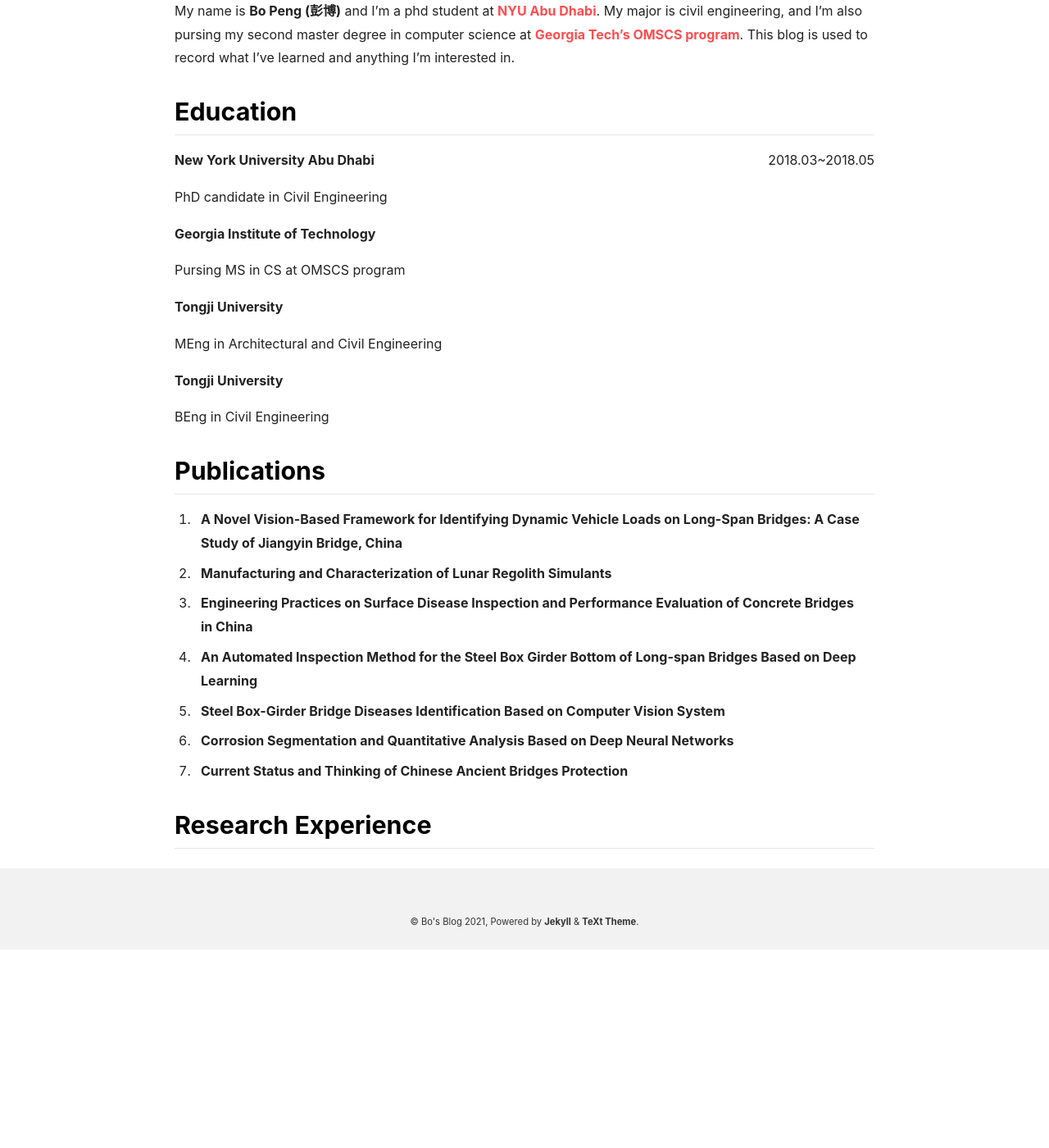
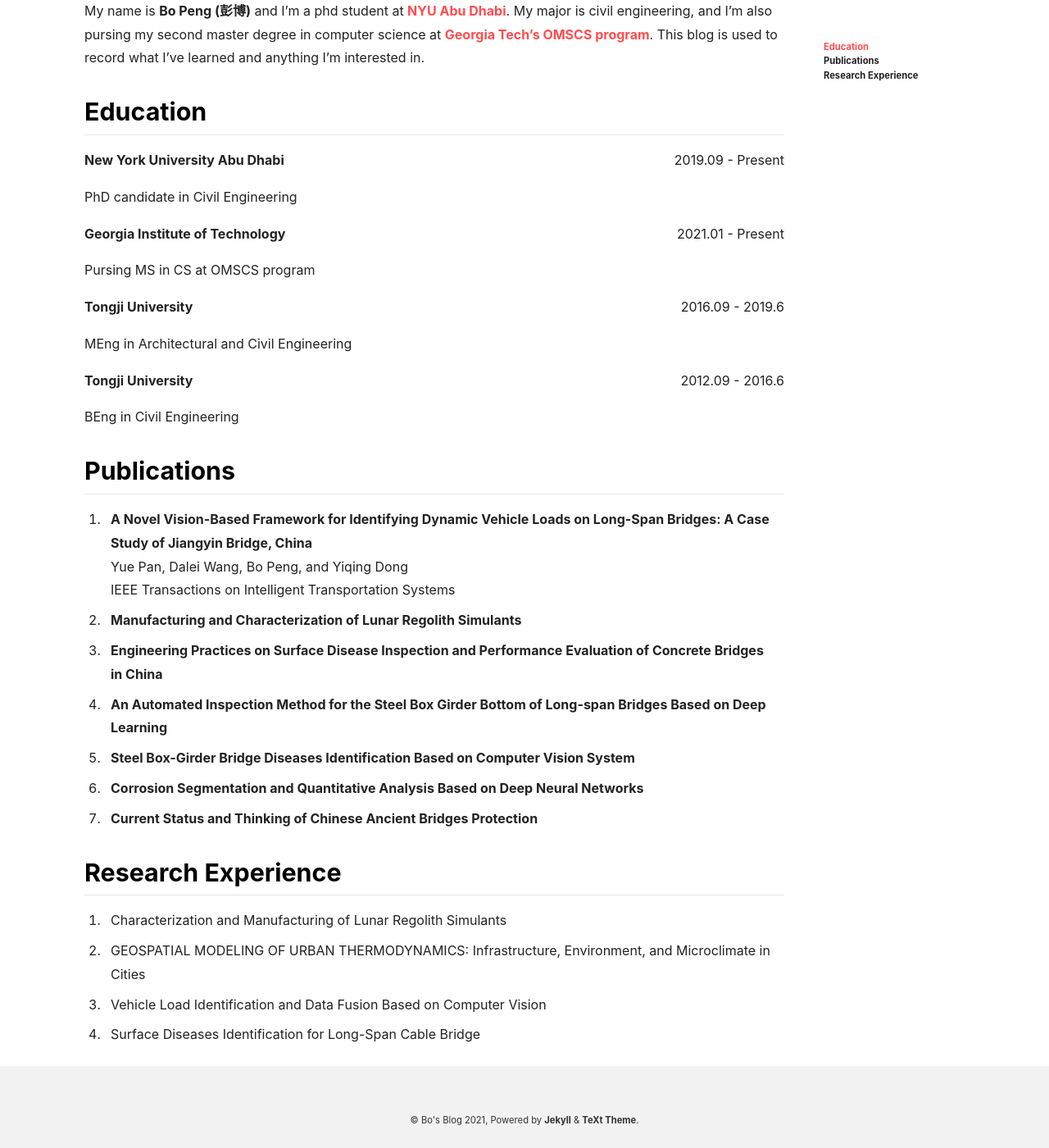
Before and after one commit to peng00bo00/peng00bo00_previous_blog, a Jekyll site: the page built from about.md, in a window 1280 px wide and 1400 px high, scrolled down 262 px. Shown: the whole window at 82% size. Built offline with Jekyll 4.4.1, drawn with Linux system fonts in a browser that asks for light colours; nearby versions of some CDN libraries; before the commit the page ends 1420 px from its top, so only the background shows below that.

Commit message:
Update about.md

```diff
--- a/about.md
+++ b/about.md
@@ -31,25 +33,27 @@
 My name is **Bo Peng (彭博)** and I'm a phd student at [NYU Abu Dhabi](https://nyuad.nyu.edu/en/). My major is civil engineering, and I'm also pursing my second master degree in computer science at [Georgia Tech's OMSCS program](https://omscs.gatech.edu/). This blog is used to record what I've learned and anything I'm interested in.
 
 ## Education
-**New York University Abu Dhabi** <span style="float:right">2018.03~2018.05</span>
+**New York University Abu Dhabi** <span style="float:right">2019.09 - Present</span>
 
 PhD candidate in Civil Engineering
 
-**Georgia Institute of Technology**
+**Georgia Institute of Technology** <span style="float:right">2021.01 - Present</span>
 
 Pursing MS in CS at OMSCS program
 
-**Tongji University**
+**Tongji University** <span style="float:right">2016.09 - 2019.6</span>
 
 MEng in Architectural and Civil Engineering
 
-**Tongji University**
+**Tongji University** <span style="float:right">2012.09 - 2016.6</span>
 
 BEng in Civil Engineering
 
 ## Publications
 
-1. **A Novel Vision-Based Framework for Identifying Dynamic Vehicle Loads on Long-Span Bridges: A Case Study of Jiangyin Bridge, China**
+1. **A Novel Vision-Based Framework for Identifying Dynamic Vehicle Loads on Long-Span Bridges: A Case Study of Jiangyin Bridge, China** \
+   Yue Pan, Dalei Wang, Bo Peng, and Yiqing Dong \
+   IEEE Transactions on Intelligent Transportation Systems
 
 2. **Manufacturing and Characterization of Lunar Regolith Simulants**
 
@@ -64,3 +68,11 @@
 7. **Current Status and Thinking of Chinese Ancient Bridges Protection**
 
 ## Research Experience
+
+1. Characterization and Manufacturing of Lunar Regolith Simulants
+
+2. GEOSPATIAL MODELING OF URBAN THERMODYNAMICS: Infrastructure, Environment, and Microclimate in Cities
+
+3. Vehicle Load Identification and Data Fusion Based on Computer Vision
+
+4. Surface Diseases Identification for Long-Span Cable Bridge
```
Also changed, not shown: other parts of about.md (+2 -0 lines).
